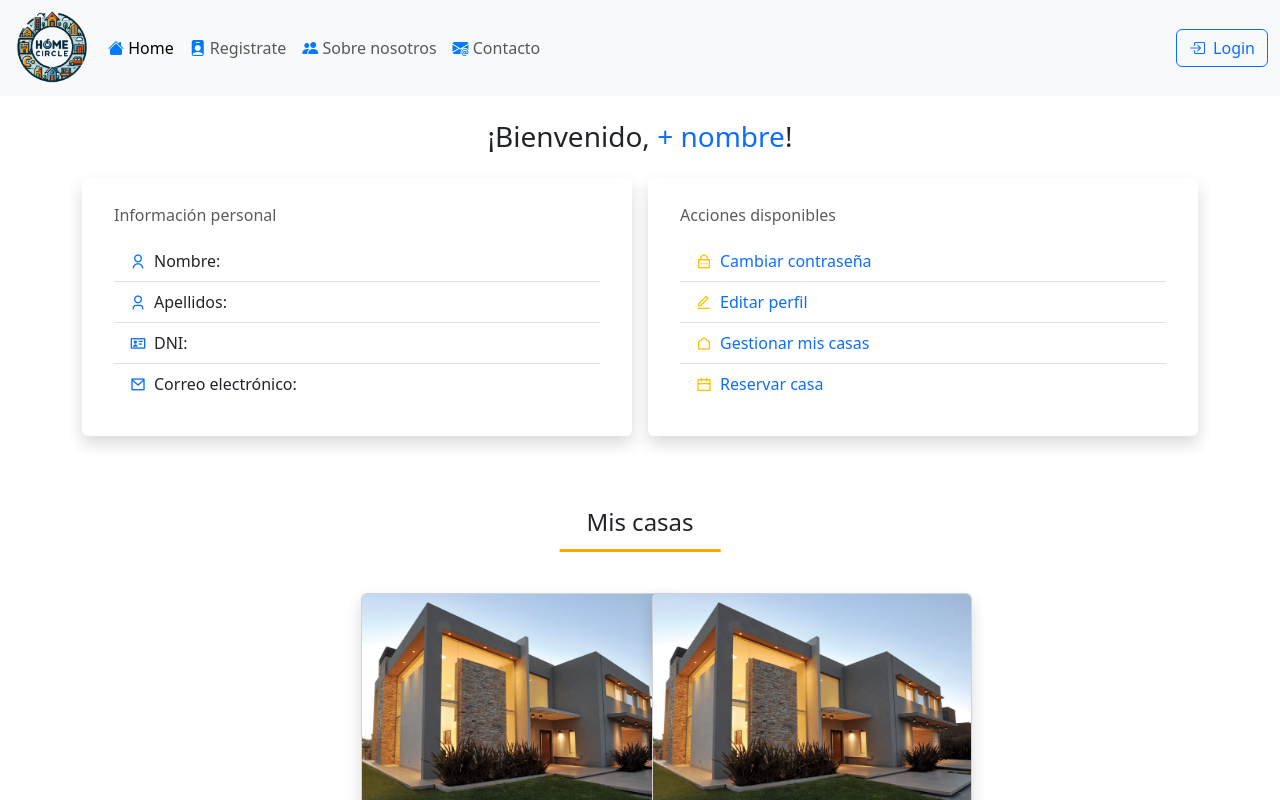
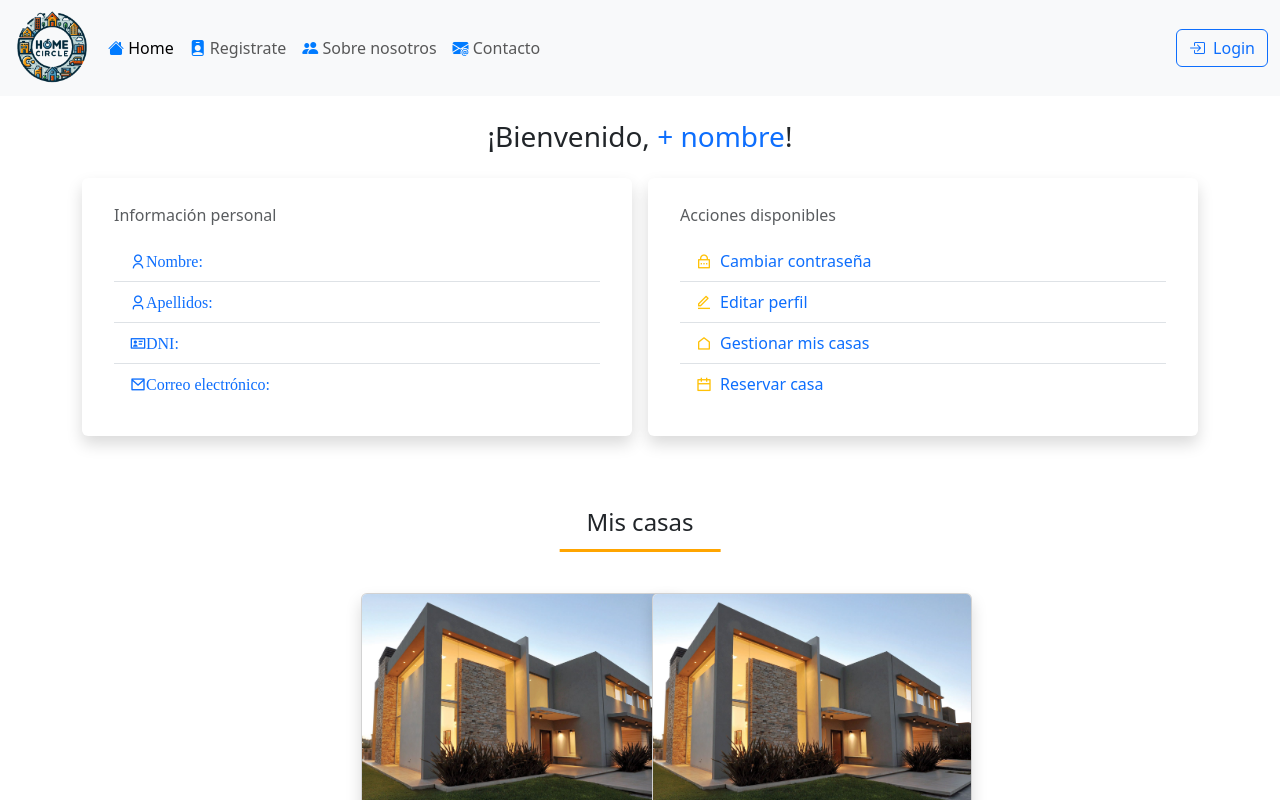
Before and after one commit to javierRodriguezEviden/homeCircle, an Angular app in the folder frontend/homeCircle/: page /miPerfil in a window 1280 px wide. Shown: the top 800 px of the page. Built offline with nearby package versions, Linux system fonts and the light colour scheme.

Commit message:
Version definitiva del 15.05.2025 - alberto - 14.26

```diff
--- a/frontend/homeCircle/src/app/app.component.html
+++ b/frontend/homeCircle/src/app/app.component.html
@@ -1,7 +1,8 @@
 <header>
   <nav class="navbar navbar-expand-sm navbar-light bg-light ">
     <div class="container-fluid">
-      <a href="/"><img src="../assets/Logo.png" style="width: 80px;"></a>
+      <img src="../assets/Logo.png" style="width: 80px;">
+
 
       <button class="navbar-toggler d-lg-none" type="button" data-bs-toggle="collapse"
         data-bs-target="#collapsibleNavId" aria-controls="collapsibleNavId" aria-expanded="false"
@@ -23,8 +24,7 @@
               Registrate</a>
           </li>
           <li class="nav-item">
-            <a class="nav-link active" href="/reserva" *ngIf="estaLogueado"> <i class="ri-home-heart-fill text-primary mb-3"></i>
- Reserva</a>
+            <a class="nav-link active" href="/reserva" *ngIf="estaLogueado"> <i class="ri-home-heart-fill text-primary mb-3"></i> Reserva</a>
           </li>
           <li class="nav-item">
             <a class="nav-link" href="/sobreNosotros" *ngIf="!estaLogueado"><i class="bi bi-people-fill" id="estiloIconosHeader"></i> Sobre
--- a/frontend/homeCircle/src/app/home-registrado/home-registrado.component.html
+++ b/frontend/homeCircle/src/app/home-registrado/home-registrado.component.html
@@ -4,7 +4,7 @@
   <section class="py-5 text-white text-center align-items-center w-100 vh-50"
     style="background: linear-gradient(to right, #FFA500, #007BFF);">
     <div class="container">
-      <h1 class="display-4 fw-bold">Bienvenid&#64;, <span class="text-warning">+ nombre</span></h1>
+      <h1 class="display-4 fw-bold">Bienvenid&#64;, <span class="text-warning">{{nombreUsuario}}</span></h1>
       <p class="lead">Explora todas las opciones que tienes como usuari&#64; dentro de tu perfil</p>
     </div>
   </section>
--- a/frontend/homeCircle/src/app/home-registrado/home-registrado.component.ts
+++ b/frontend/homeCircle/src/app/home-registrado/home-registrado.component.ts
@@ -22,7 +22,7 @@ export class HomeRegistradoComponent implements OnInit {
     if (usuarioGuardado) {
       const usuarioParseado = JSON.parse(usuarioGuardado);
       // Asigna nombre y apellidos, o 'Usuario' si no existen
-      this.nombreUsuario = usuarioParseado.name + " " + usuarioParseado.apellidos || 'Usuario';
+      this.nombreUsuario = usuarioParseado.name || 'Usuario';
       // Asigna email, o mensaje por defecto si no existe
       this.gmailUsuario = usuarioParseado.email || 'Correo no disponible';
       // Asigna teléfono, o mensaje por defecto si no existe
--- a/frontend/homeCircle/src/app/mi-perfil/mi-perfil.component.html
+++ b/frontend/homeCircle/src/app/mi-perfil/mi-perfil.component.html
@@ -9,16 +9,16 @@
                             <h6 class="card-subtitle mb-3 text-muted">Información personal</h6>
                             <ul class="list-group list-group-flush">
                                 <li class="list-group-item d-flex align-items-center">
-                                    <i class="ri-user-line me-2 text-primary"></i> Nombre: <strong> </strong>
+                                    <i class="ri-user-line me-2 text-primary">Nombre: </i>   {{nombreUsuario}}
                                 </li>
                                 <li class="list-group-item d-flex align-items-center">
-                                    <i class="ri-user-3-line me-2 text-primary"></i> Apellidos: <strong></strong>
+                                    <i class="ri-user-3-line me-2 text-primary">Apellidos: </i> {{apellidosUsuario}}
                                 </li>
                                 <li class="list-group-item d-flex align-items-center">
-                                    <i class="ri-id-card-line me-2 text-primary"></i> DNI: <strong></strong>
+                                    <i class="ri-id-card-line me-2 text-primary">DNI: </i> {{dniUsuario}}
                                 </li>
                                 <li class="list-group-item d-flex align-items-center">
-                                    <i class="ri-mail-line me-2 text-primary"></i> Correo electrónico: <strong></strong>
+                                    <i class="ri-mail-line me-2 text-primary">Correo electrónico: </i> {{gmailUsuario}}
                                 </li>
                             </ul>
                         </div>
--- a/frontend/homeCircle/src/app/mi-perfil/mi-perfil.component.ts
+++ b/frontend/homeCircle/src/app/mi-perfil/mi-perfil.component.ts
@@ -1,4 +1,4 @@
-import { Component } from '@angular/core';
+import { Component, OnInit } from '@angular/core';
 
 @Component({
   selector: 'app-mi-perfil',
@@ -6,6 +6,37 @@ import { Component } from '@angular/core';
   templateUrl: './mi-perfil.component.html',
   styleUrl: './mi-perfil.component.css'
 })
-export class MiPerfilComponent {
+export class MiPerfilComponent implements OnInit{
 
+// Variables para almacenar los datos del usuario
+  nombreUsuario: string | null = null;
+  gmailUsuario: string | null = null;
+  tlfUsuario: Number | null = null;
+  dniUsuario: string | null = null;
+  apellidosUsuario: string | null = null;
+
+
+  ngOnInit(): void {
+    // Obtiene el usuario guardado en localStorage (si existe)
+    const usuarioGuardado = localStorage.getItem('usuario');
+
+    // Si el usaurio esta logueado, guarda datos en variables y las muestra
+    if (usuarioGuardado) {
+      const usuarioParseado = JSON.parse(usuarioGuardado);
+      // Asigna nombre y apellidos, o 'Usuario' si no existen
+      this.nombreUsuario = usuarioParseado.name || 'Usuario';
+      // Asigna apellidos, o mensaje por defecto si no existe
+      this.apellidosUsuario = usuarioParseado.apellidos || 'Apellidos no disponibles';
+      // Asigna email, o mensaje por defecto si no existe
+      this.gmailUsuario = usuarioParseado.email || 'Correo no disponible';
+      // Asigna teléfono, o mensaje por defecto si no existe
+      this.tlfUsuario = usuarioParseado.telefono || 'Telefono no disponible';
+      // Asigna dni, o mensaje por defecto si no existe
+      this.dniUsuario = usuarioParseado.dni || 'DNI no disponible';
+
+    } else {
+      // Si no hay usuario guardado, muestra mensaje en consola
+      console.log('No hay usuario guardado en localStorage');
+    }
+  }
 }
```
